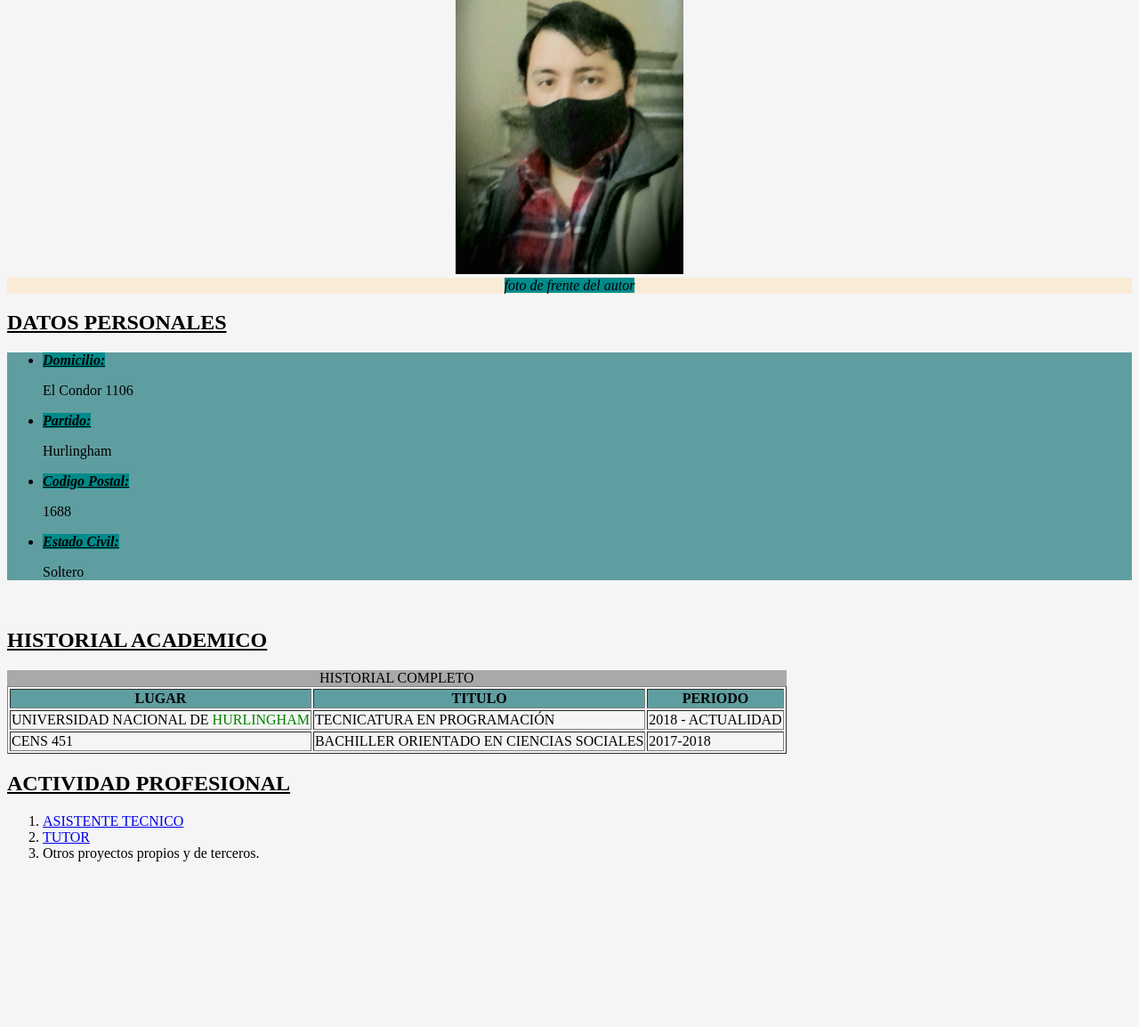
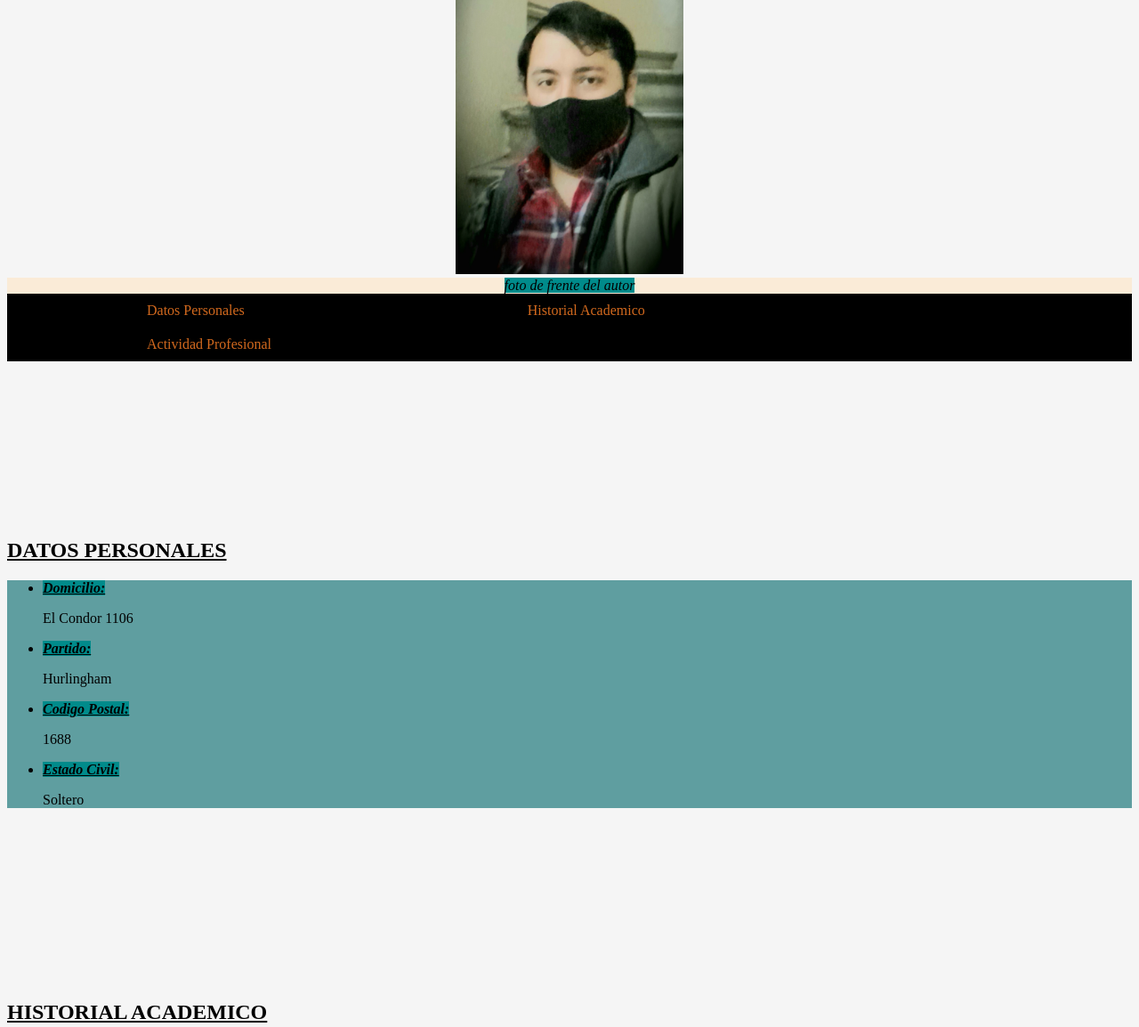
Before and after one commit to LuisHerenu11/CV, a plain HTML site: page index.html in a window 1280 px wide. Shown: the part 356-1510 px from the top of the page at 89% size. Before the commit the page ends 1340 px from the top, so only its background shows below. Drawn offline with Linux system fonts and the light colour scheme.

Commit message:
add navigation bar

```diff
--- a/index.html
+++ b/index.html
@@ -20,7 +20,24 @@
         <img src="yo.png" alt="Una foto frontal de la persona correspondiente a esta hoja de vida" width="256px">
         <figcaption><i>foto de frente del autor</i></figcaption>
     </div>
-    <h2 class="alineacionIzquierda">
+    <nav id="menu">
+        <ul>
+            <li><a href="#datosP"> Datos Personales</a></li>
+            <li><a href="#historialAcd"> Historial Academico</a></li>
+            <li><a href="#actividadPro"> Actividad Profesional</a></li>
+        </ul>
+    </nav>
+    <br>
+    <br>
+    <br>
+    <br>
+    <br>
+    <br>
+    <br>
+    <br>
+    <br>
+    <br>
+    <h2 id ="datosP" class="alineacionIzquierda">
         <u><b>DATOS PERSONALES</b></u>
     </h2>
     <ul>
@@ -50,7 +67,16 @@
         </li>
     </ul>
     <br>
-    <h2 class="alineacionIzquierda">
+    <br>
+    <br>
+    <br>
+    <br>
+    <br>
+    <br>
+    <br>
+    <br>
+    <br>
+    <h2 id="historialAcd" class="alineacionIzquierda">
         <u><b>HISTORIAL ACADEMICO</b></u>
     </h2>
     <table border="1">
@@ -81,7 +107,17 @@
             </tr>
         </tbody>
     </table>
-    <h2 class="alineacionIzquierda">
+    <br>
+    <br>
+    <br>
+    <br>
+    <br>
+    <br>
+    <br>
+    <br>
+    <br>
+    <br>
+    <h2 id="actividadPro" class="alineacionIzquierda">
         <u><b>ACTIVIDAD PROFESIONAL</b></u>
     </h2>
     <ol>
--- a/style.css
+++ b/style.css
@@ -57,3 +57,28 @@ th{
 caption{
     background-color: darkgrey;
 }
+
+#menu{ }
+
+#menu ul{
+    list-style: none;
+    margin: 0;
+    padding: 0;
+    background-color: black;
+}
+
+#menu ul li{
+    display: inline-block;
+}
+
+#menu ul li a{
+    color:chocolate;
+    display: block;
+    padding: 10px 157px;
+    text-decoration: none;
+    text-size-adjust:inherit;
+}
+
+#menu ul li a:hover{
+    background-color: darkgoldenrod;
+}
```
